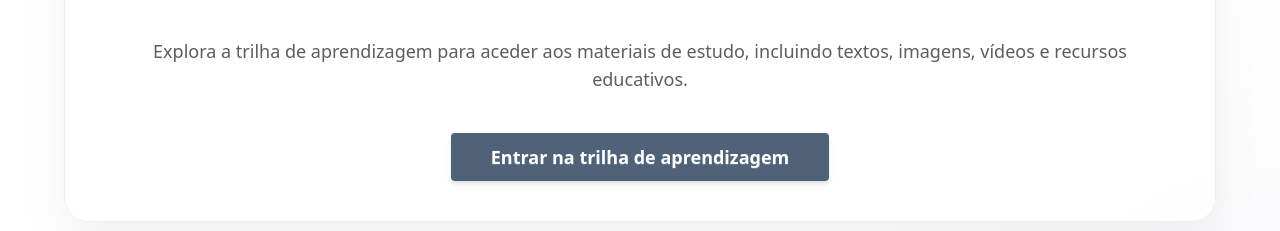
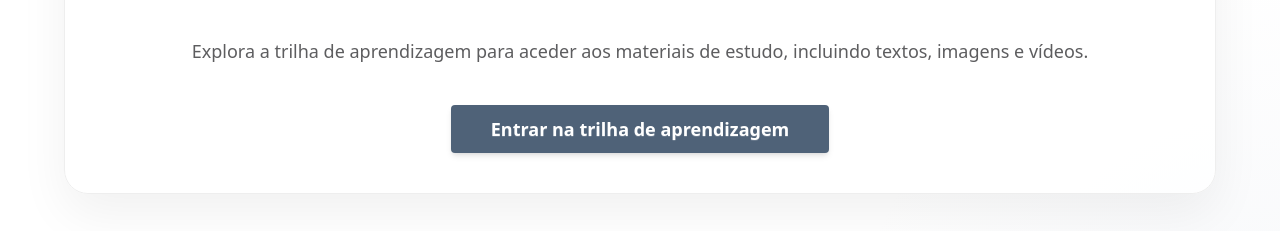
Before and after one commit to uminhodh/micro-imuno, a website: page index.html in a window 1280 px wide. Shown: the part 532-763 px from the top of the page. Drawn offline with Linux system fonts and the light colour scheme.

Commit message:
Atualiza pagina inicial

```diff
--- a/index.html
+++ b/index.html
@@ -155,7 +155,7 @@
 
             <p class="mt-8 text-center text-lg text-base-content/70">
               Explora a trilha de aprendizagem para aceder aos materiais de estudo,
-              incluindo textos, imagens, vídeos e recursos educativos.
+              incluindo textos, imagens e vídeos.
             </p>
 
             <div class="mt-8 flex justify-center">
```
